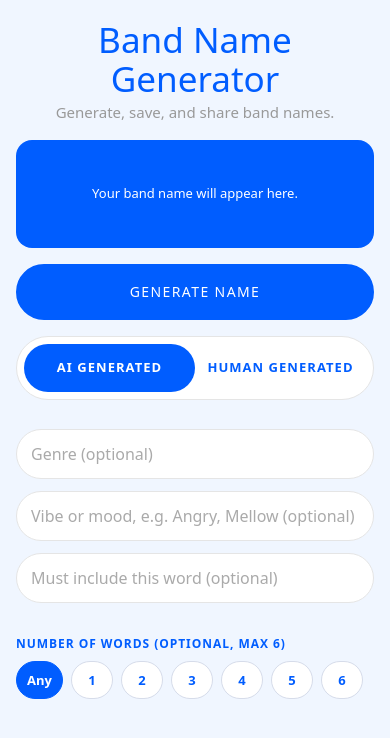
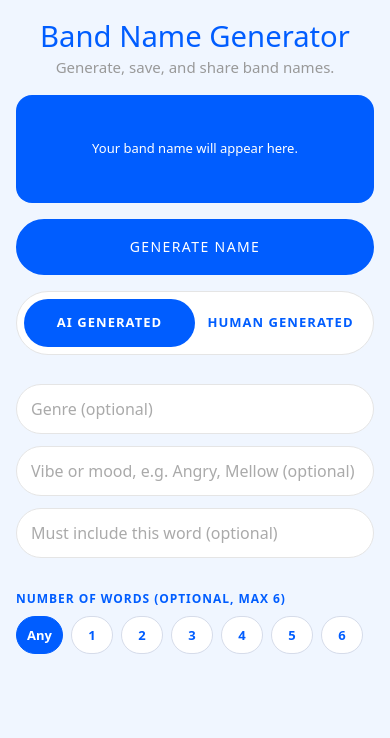
Before and after one commit to psawce/band-name-generator, a Next.js app: page / in a window 390 px wide. Shown: the top 738 px of the page. Built offline with nearby package versions, Linux system fonts and the light colour scheme.

Commit message:
updated styling

```diff
--- a/app/globals.css
+++ b/app/globals.css
@@ -6,4 +6,6 @@ html,
 body {
   background-color: #f0f6ff;
   min-height: 100%;
+  -webkit-overflow-scrolling: touch;
+  overscroll-behavior-y: auto;
 }
--- a/app/page.js
+++ b/app/page.js
@@ -247,6 +247,7 @@ const styles = `
     min-height: 100vh;
     padding: 1.25rem 1rem 1.75rem;
     box-sizing: border-box;
+    touch-action: pan-y;
   }
   .bng-page-inner {
     width: 100%;
@@ -259,7 +260,7 @@ const styles = `
     margin-bottom: 1rem;
   }
   .bng-title {
-    font-size: clamp(1.9rem, 9vw, 2.4rem);
+    font-size: clamp(1.55rem, 7.5vw, 2.4rem);
     font-weight: 500;
     margin: 0 0 0.25rem;
     color: #005dff;
@@ -274,6 +275,7 @@ const styles = `
     display: flex;
     flex-direction: column;
     gap: 1rem;
+    touch-action: pan-y;
   }
   .bng-block--result .bng-result-card {
     margin-bottom: 0;
@@ -493,6 +495,7 @@ const styles = `
     border: 1.5px solid #e5e5e5;
     position: relative;
     overflow: hidden;
+    touch-action: pan-y;
   }
   .bng-mode-toggle::before {
     content: "";
@@ -542,6 +545,7 @@ const styles = `
     flex-wrap: wrap;
     gap: 8px;
     margin-bottom: 20px;
+    touch-action: pan-y;
   }
   .bng-wordcount-btn {
     min-width: 42px;
```
